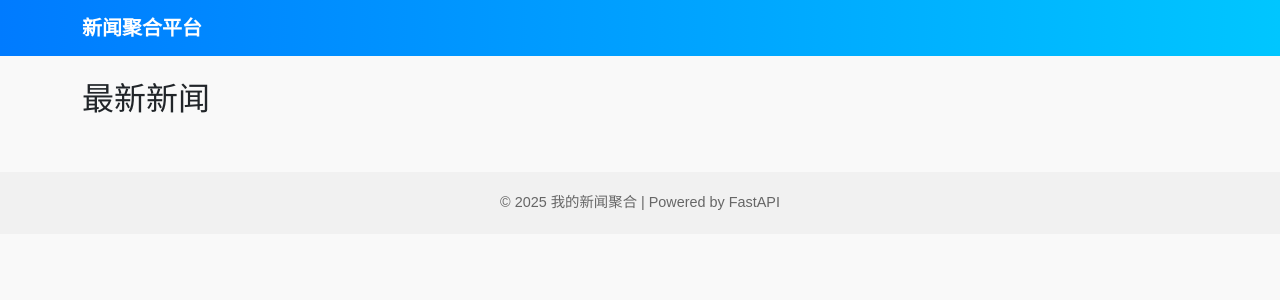
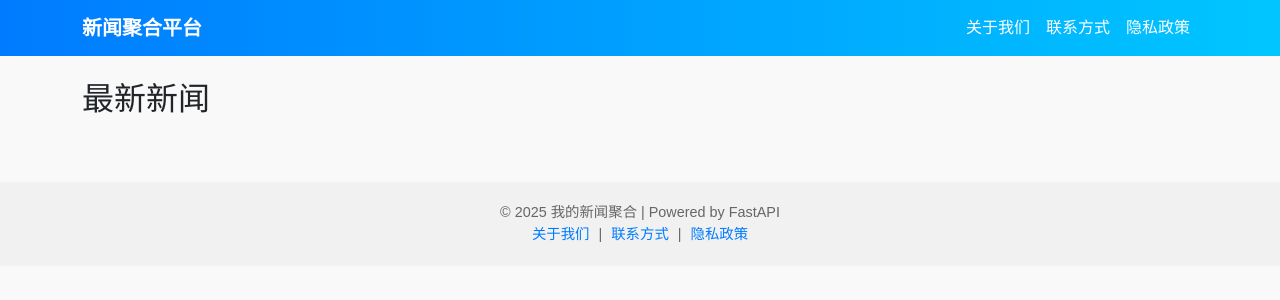
Before and after one commit to elaineling891-ux/GlobalInternationalNews, a FastAPI app: page / in a window 1280 px wide. Shown: the top 300 px of the page. Run offline with FastAPI, Linux system fonts and the light colour scheme; data that the repository does not hold is empty; some libraries are stand-ins or nearby versions.

Commit message:
Update index.html

```diff
--- a/templates/index.html
+++ b/templates/index.html
@@ -9,17 +9,31 @@
     body { background-color: #f9f9f9; font-family: "Microsoft YaHei", sans-serif; }
     .navbar { background: linear-gradient(90deg, #007bff, #00c6ff); }
     .navbar-brand { color: white !important; font-weight: bold; }
-    .list-group-item { cursor: pointer; display: flex; align-items: start; gap: 10px; }
-    .news-date { font-size: 0.85rem; color: #888; margin-left: 5px; }
-    .news-summary { font-size: 0.95rem; color: #555; margin-top: 5px; }
-    .news-thumb { width: 100px; height: 70px; object-fit: cover; flex-shrink: 0; }
-    footer { margin-top: 30px; text-align: center; padding: 20px; background-color: #f1f1f1; font-size: 0.9rem; color: #666; }
+    .navbar-nav .nav-link { color: white !important; }
+    .list-group-item { cursor: pointer; display: flex; align-items: center; gap: 15px; }
+    .news-thumb { width: 120px; height: 80px; object-fit: cover; border-radius: 6px; flex-shrink: 0; }
+    .news-title { font-size: 1.05rem; font-weight: 500; color: #333; }
+    .news-title:hover { color: #007bff; }
+    .news-date { font-size: 0.85rem; color: #888; }
+    footer { margin-top: 40px; text-align: center; padding: 20px; background-color: #f1f1f1; font-size: 0.9rem; color: #666; }
+    footer a { color: #007bff; text-decoration: none; margin: 0 5px; }
+    footer a:hover { text-decoration: underline; }
   </style>
 </head>
 <body>
 <nav class="navbar navbar-expand-lg">
   <div class="container">
     <a class="navbar-brand" href="/">新闻聚合平台</a>
+    <button class="navbar-toggler" type="button" data-bs-toggle="collapse" data-bs-target="#navbarNav">
+      <span class="navbar-toggler-icon"></span>
+    </button>
+    <div class="collapse navbar-collapse" id="navbarNav">
+      <ul class="navbar-nav ms-auto">
+        <li class="nav-item"><a class="nav-link" href="/about">关于我们</a></li>
+        <li class="nav-item"><a class="nav-link" href="/contact">联系方式</a></li>
+        <li class="nav-item"><a class="nav-link" href="/privacy">隐私政策</a></li>
+      </ul>
+    </div>
   </div>
 </nav>
 
@@ -32,9 +46,8 @@
           <img src="{{ item.image_url }}" alt="新闻图" class="news-thumb">
         {% endif %}
         <div>
-          {{ item.title }}
-          <span class="news-date">{{ item.created_at }}</span>
-          <div class="news-summary">{{ item.content[:100] }}{% if item.content|length > 100 %}...{% endif %}</div>
+          <div class="news-title">{{ item.title }}</div>
+          <div class="news-date">{{ item.created_at }}</div>
         </div>
       </a>
     {% endfor %}
@@ -42,7 +55,12 @@
 </div>
 
 <footer>
-  &copy; {{ year }} 我的新闻聚合 | Powered by FastAPI
+  &copy; {{ year }} 我的新闻聚合 | Powered by FastAPI <br>
+  <a href="/about">关于我们</a> |
+  <a href="/contact">联系方式</a> |
+  <a href="/privacy">隐私政策</a>
 </footer>
+
+<script src="https://cdn.jsdelivr.net/npm/bootstrap@5.3.0/dist/js/bootstrap.bundle.min.js"></script>
 </body>
 </html>
```
